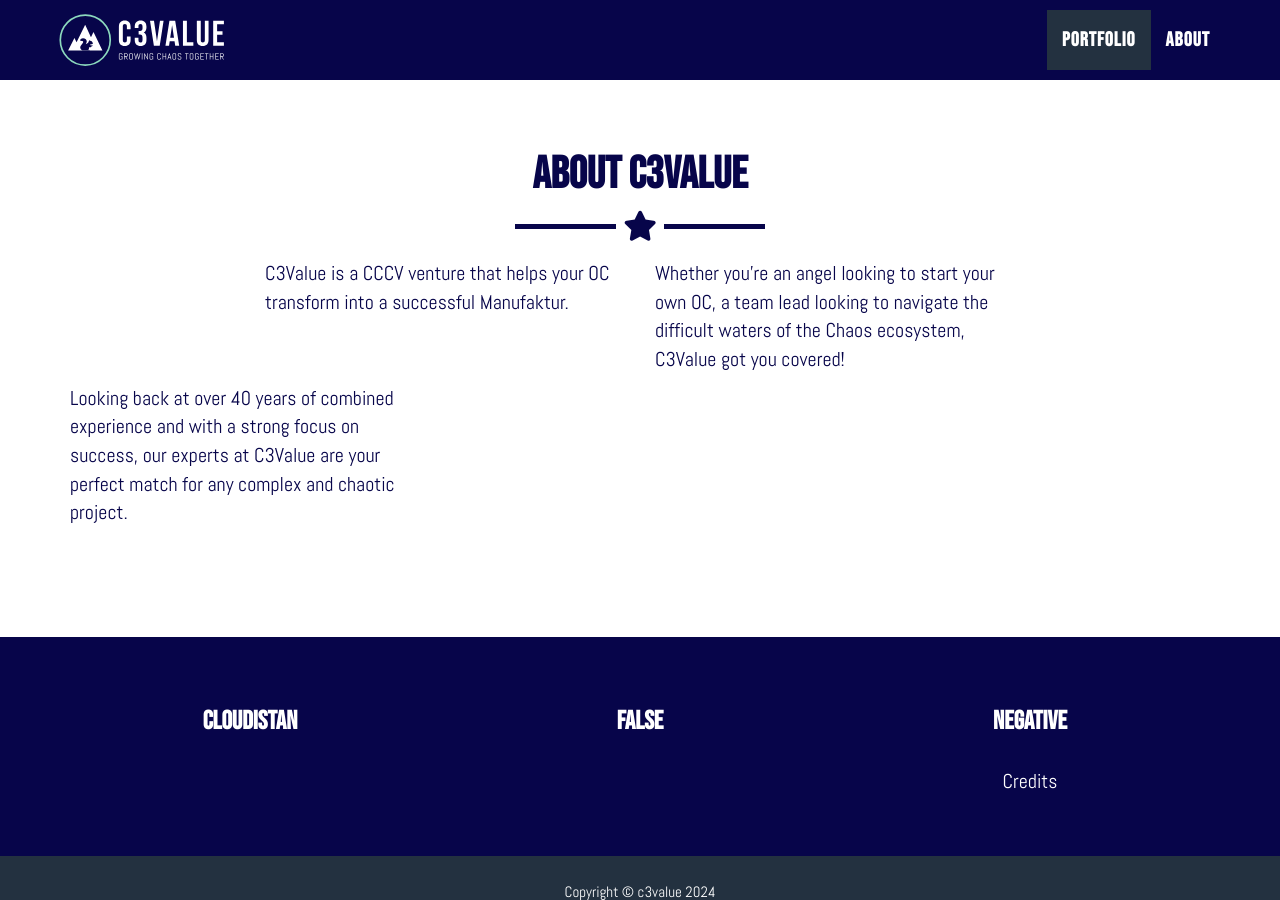
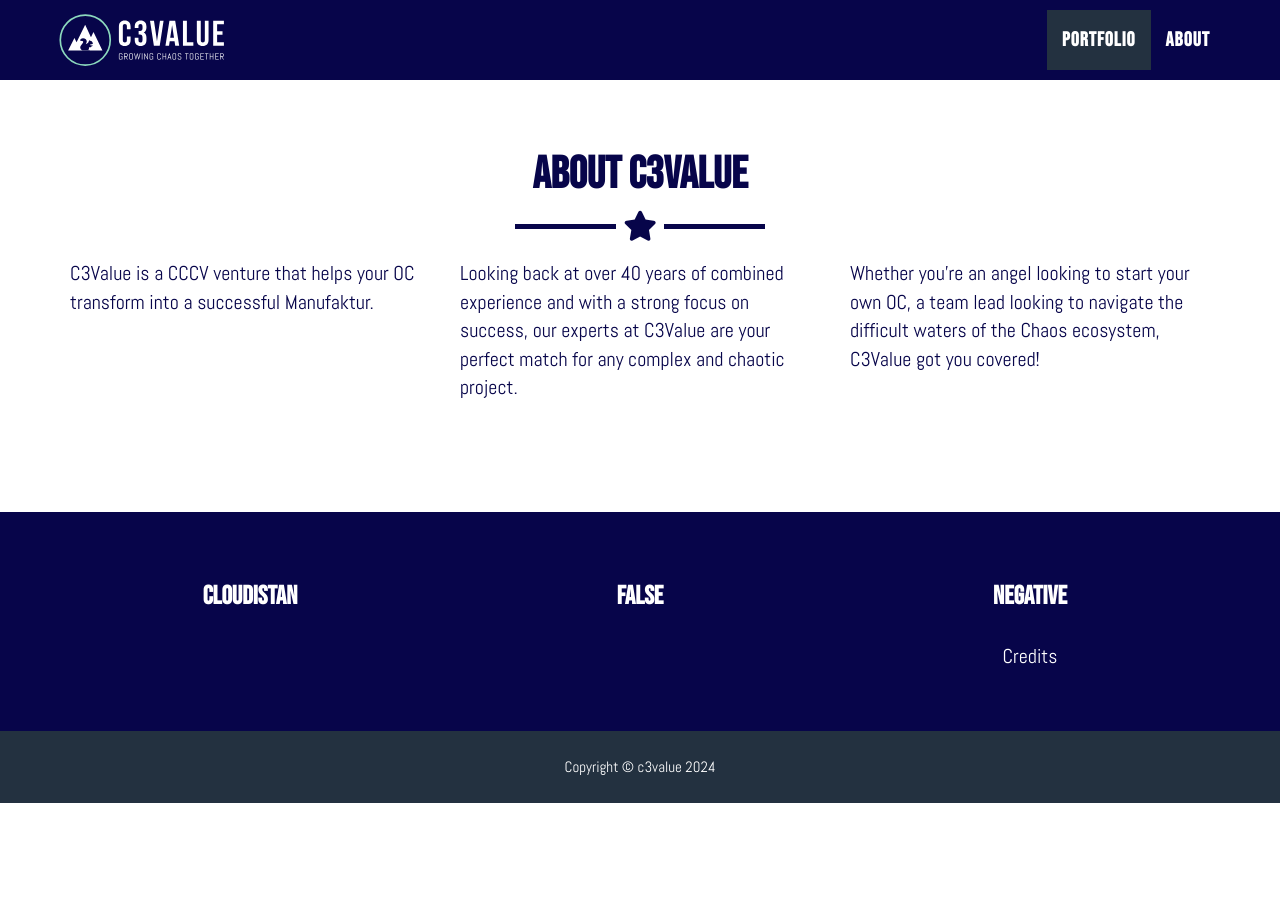
Before and after one commit to c3value/c3value.github.io, a Jekyll site: the page built from _posts/2024-12-14-cultural-transformation.markdown, in a window 1280 px wide and 900 px high, scrolled down 1656 px. Built offline with Jekyll 4.4.1, drawn with Linux system fonts in a browser that asks for light colours; after the commit the page ends 2459 px from its top, so only the background shows below that.

Commit message:
Fix About layout

```diff
--- a/_includes/about.html
+++ b/_includes/about.html
@@ -8,14 +8,14 @@
       </div>
     </div>
     <div class="row">
-      <div class="col-lg-4 col-lg-offset-2">
+      <div class="col-md-4">
         <p>C3Value is a CCCV venture that helps your OC transform into a successful Manufaktur.</p>
       </div>
-      <div class="col-lg-4">
+      <div class="col-md-4">
+        <p>Looking back at over 40 years of combined experience and with a strong focus on success, our experts at C3Value are your perfect match for any complex and chaotic project.</p>
+      </div>
+      <div class="col-md-4">
         <p>Whether you’re an angel looking to start your own OC, a team lead looking to navigate the difficult waters of the Chaos ecosystem, C3Value got you covered!</p>
-      </div>
-      <div class="col-lg-4">
-        <p>Looking back at over 40 years of combined experience and with a strong focus on success, our experts at C3Value are your perfect match for any complex and chaotic project.</p>
       </div>
     </div>
   </div>
```
